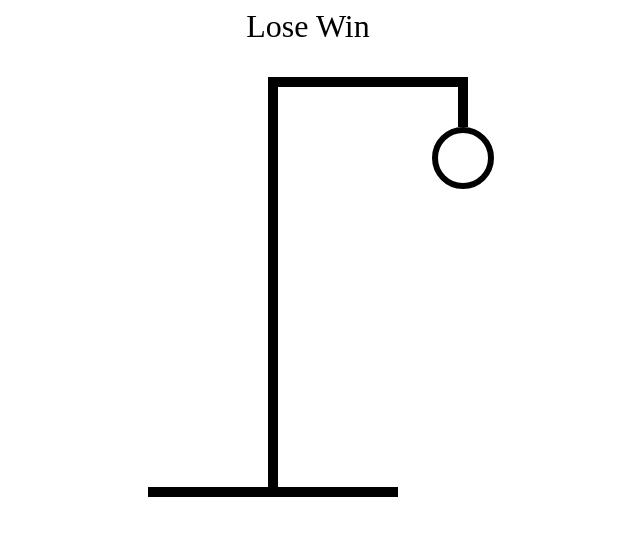
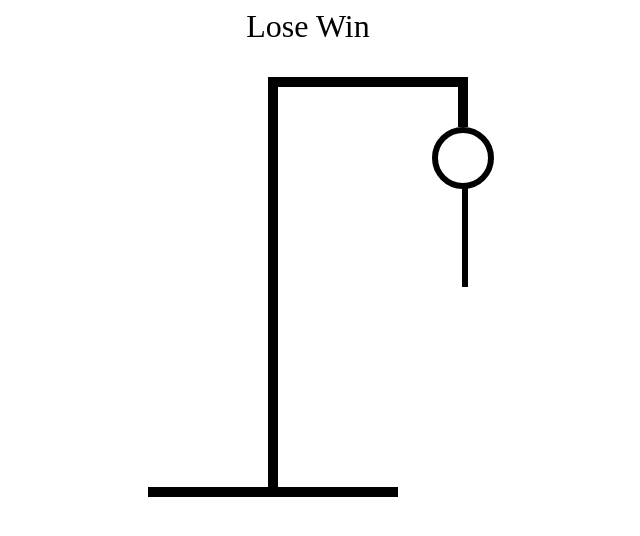
Before and after one commit to DefyCab/hangman, a React (Vite) app: page / in a window 1280 px wide. Shown: the top 536 px of the page, without its empty margins (332-972 px from the left). Built offline with nearby package versions, Linux system fonts and the light colour scheme.

Commit message:
body element

```diff
--- a/src/App.css
+++ b/src/App.css
@@ -57,3 +57,12 @@
   top: 50px;
   right: -26px;
 }
+
+#BODY {
+  width: 6px;
+  height: 100px;
+  position: absolute;
+  background: black;
+  top: 110px;
+  right: 0px;
+}
--- a/src/components/HangmanDrawing.tsx
+++ b/src/components/HangmanDrawing.tsx
@@ -1,10 +1,15 @@
 const HEAD = (
     <div id="HEAD"></div>
+)
+
+const BODY = (
+    <div id="BODY"></div>
 )
 
 export function HangmanDrawing() {
     return <div className="hangman-drawing">
         {HEAD}
+        {BODY}
         <div id="smallVerticalBar"></div>
         <div id="horizontalBar"></div>
         <div id="firstUpright"></div>
```
